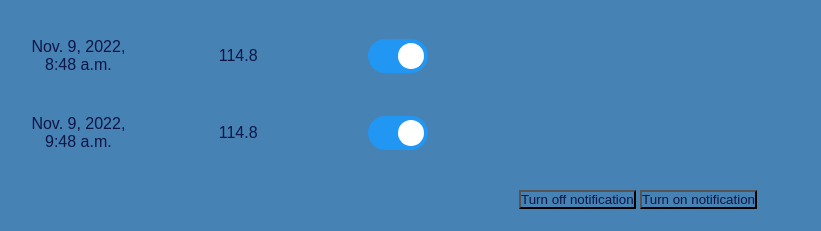
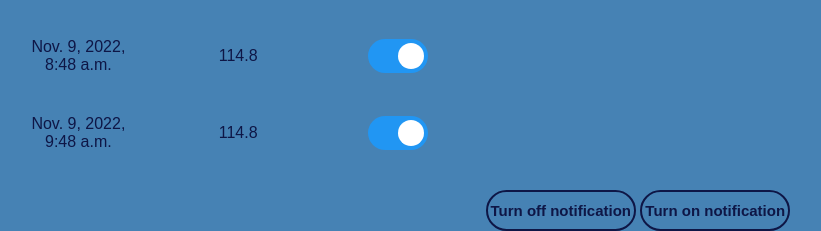
Before and after one commit to Aquaholic-ISP/Aquaholic, a Django app: template aquaholic/templates/aquaholic/schedule.html in a window 1280 px wide. Shown: the part 1422-1653 px from the top of the page, without its empty margins (2-823 px from the left). Before the commit the page ends 1631 px from the top, so only its background shows below. Run offline with Django 4.2, Linux system fonts and the light colour scheme; the template is opened without the code that fills it: values that come from a table or form of the project are taken from there, others are empty; data comes from the database, SQL or seed files in the repository; some libraries are stand-ins or nearby versions.

Commit message:
improve button

```diff
--- a/aquaholic/static/aquaholic/style5.css
+++ b/aquaholic/static/aquaholic/style5.css
@@ -192,3 +192,17 @@ input:checked + .slider:before {
 .slider.round:before {
   border-radius: 50%;
 }
+
+button{
+  width: 150px;
+  padding: 10px 0;
+  text-align: center;
+  font-size: 15px;
+  border-radius: 25px;
+  font-weight: bold;
+  border: 2px solid #0E1646;
+  background: transparent;
+  cursor: pointer;
+  position: relative;
+  overflow: hidden;
+}
```
